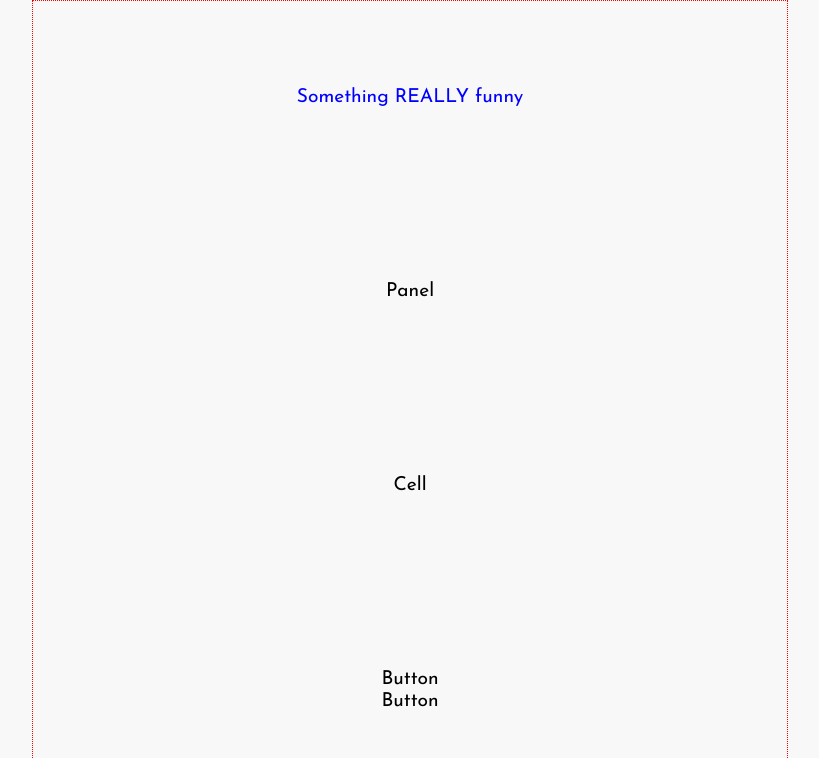
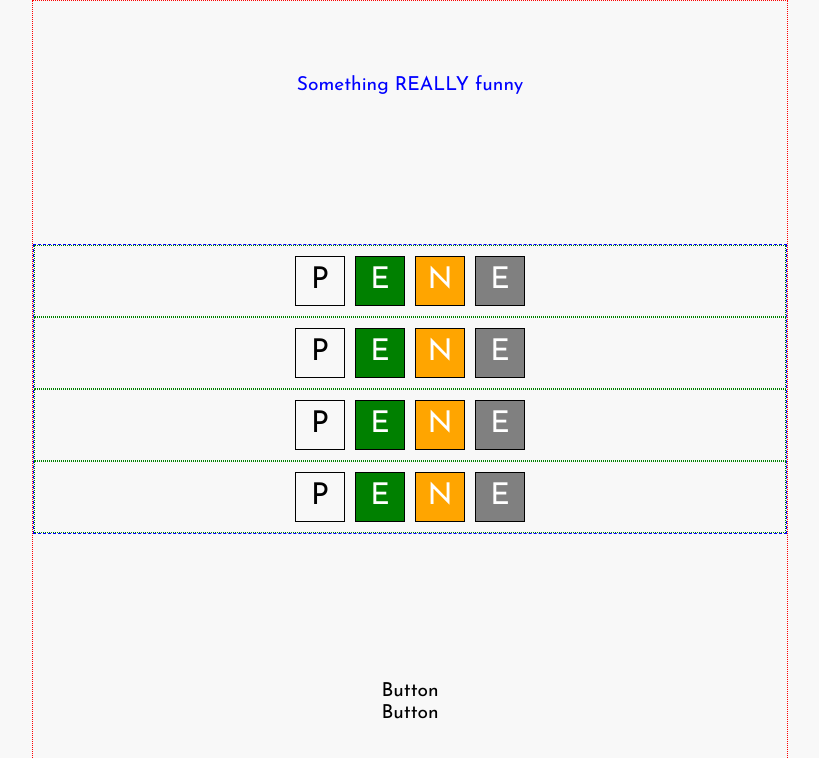
Before and after one commit to jlaguilargomez/wordly-app, a React (Create React App) app: page / in a window 1280 px wide. Shown: the top 758 px of the page, without its empty margins (230-1049 px from the left). Built offline with nearby package versions, Linux system fonts and the light colour scheme.

Commit message:
Set up style of cell component

```diff
--- /dev/null
+++ b/src/modules/game/atoms/Cell/Cell.scss
@@ -0,0 +1,24 @@
+.cell{
+  display: flex;
+  align-items: center;
+  justify-content: center;
+  height: 50px;
+  width: 50px;
+  margin: 0 5px;
+  font-size: 3rem;
+  border:0.1px solid black;
+
+
+  &--rightPosition{
+    background: green;
+    color: white;
+  }
+  &--rightLetter{
+    background: orange;
+    color: white;
+  }
+  &--fail{
+    background: gray;
+    color:white
+  }
+}
--- a/src/modules/game/atoms/Cell/Cell.tsx
+++ b/src/modules/game/atoms/Cell/Cell.tsx
@@ -1,7 +1,13 @@
 import React from 'react';
+import './Cell.scss';
 
-function Cell(): JSX.Element {
-  return <div>Cell</div>;
+interface ICell {
+  letter: string;
+  status?: 'blank' | 'rightPosition' | 'rightLetter' | 'fail';
+}
+
+function Cell({ letter = '', status = 'blank' }: ICell): JSX.Element {
+  return <span className={`cell cell--${status}`}>{letter}</span>;
 }
 
 export default Cell;
--- a/src/modules/game/molecules/Panel/Panel.tsx
+++ /dev/null
@@ -1,13 +0,0 @@
-import React from 'react';
-import Cell from '../../atoms/Cell/Cell';
-
-function Panel(): JSX.Element {
-  return (
-    <>
-      Panel
-      <Cell />
-    </>
-  );
-}
-
-export default Panel;
--- /dev/null
+++ b/src/modules/game/molecules/Word/Word.scss
@@ -0,0 +1,7 @@
+.word{
+  display: flex;
+  justify-content: center;
+  border: 1px dotted green;
+  padding: 1rem 0;
+
+}
--- /dev/null
+++ b/src/modules/game/molecules/Word/Word.tsx
@@ -0,0 +1,17 @@
+import React from 'react';
+import './Word.scss';
+
+import Cell from '../../atoms/Cell/Cell';
+
+function Word(): JSX.Element {
+  return (
+    <div className="word">
+      <Cell letter="P" />
+      <Cell letter="E" status="rightPosition" />
+      <Cell letter="N" status="rightLetter" />
+      <Cell letter="E" status="fail" />
+    </div>
+  );
+}
+
+export default Word;
--- /dev/null
+++ b/src/modules/game/organism/Panel/Panel.scss
@@ -0,0 +1,4 @@
+.panel{
+  border:1px dashed blue;
+  width: 100%;
+}
--- /dev/null
+++ b/src/modules/game/organism/Panel/Panel.tsx
@@ -0,0 +1,17 @@
+import React from 'react';
+import './Panel.scss';
+
+import Word from '../../molecules/Word/Word';
+
+function Panel(): JSX.Element {
+  return (
+    <div className="panel">
+      <Word />
+      <Word />
+      <Word />
+      <Word />
+    </div>
+  );
+}
+
+export default Panel;
--- a/src/modules/game/pages/Game/Game.tsx
+++ b/src/modules/game/pages/Game/Game.tsx
@@ -3,7 +3,7 @@ import './Game.scss';
 
 import Button from '../../../common/components/Button/Button';
 import Message from '../../../common/components/Message/Message';
-import Panel from '../../molecules/Panel/Panel';
+import Panel from '../../organism/Panel/Panel';
 
 function Game(): JSX.Element {
   return (
```
